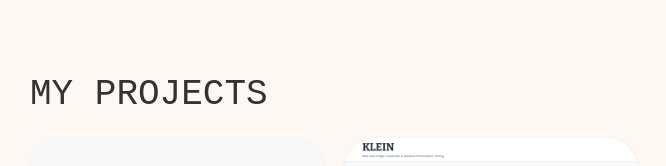
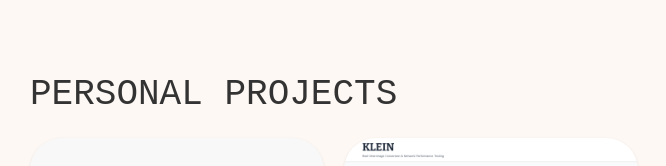
Before and after one commit to tostu/ICH, a Svelte app: page / in a window 1280 px wide. Shown: the part 1416-1582 px from the top of the page, without its empty margins (306-972 px from the left). Built offline with nearby package versions, Linux system fonts and the light colour scheme; some icons are missing.

Commit message:
Update projects section title to be more descriptive

```diff
--- a/src/App.svelte
+++ b/src/App.svelte
@@ -64,7 +64,7 @@
         </section>
 
         <section class="mt-16">
-            <h2>my projects</h2>
+            <h2>personal projects</h2>
             <Projects />
         </section>
     </div>
```
